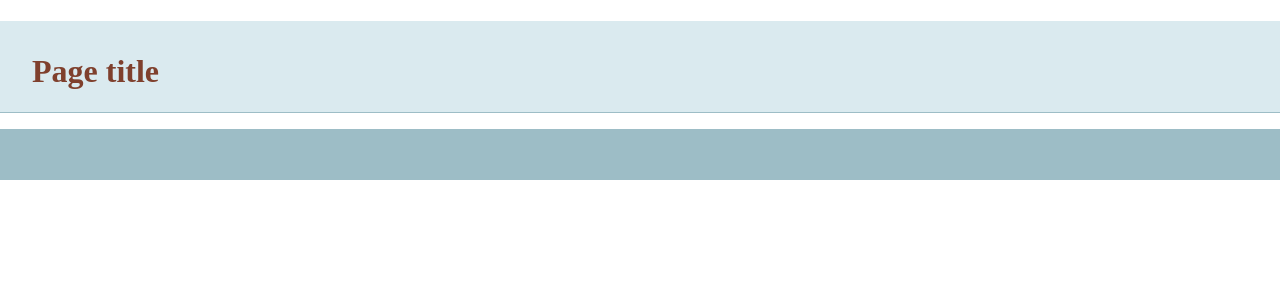
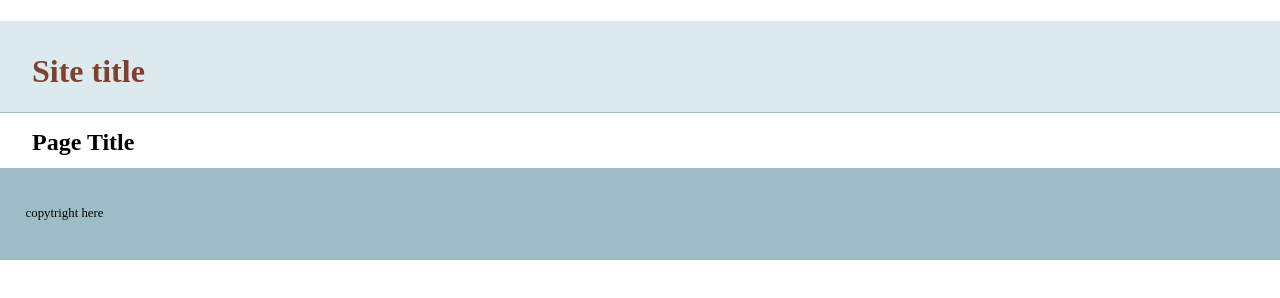
Before and after one commit to derekjackson-hbp/git-basics, a plain HTML site: page index.html in a window 1280 px wide. Drawn offline with nearby package versions, Linux system fonts and the light colour scheme.

Commit message:
adds more info to template

```diff
--- a/index.html
+++ b/index.html
@@ -14,13 +14,15 @@
     </head>
     <body>
     <header>
-	<h1>Page title</h1>
+	<h1>Site title</h1>
     </header>
     <nav id="pageNav">
     </nav>
     <main>
+        <h2> Page Title</h2>
     </main>
     <footer>
+        <p> copytright here</p>
     </footer>
         <script>
 //use the modernizr load to load up external scripts. This will load the scripts asynchronously, but the order listed matters. Although it will load all scripts in parallel, it will execute them in the order listed
```
